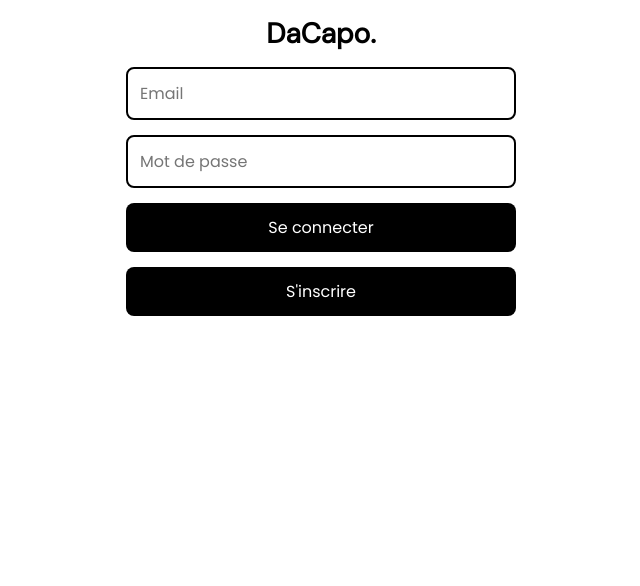
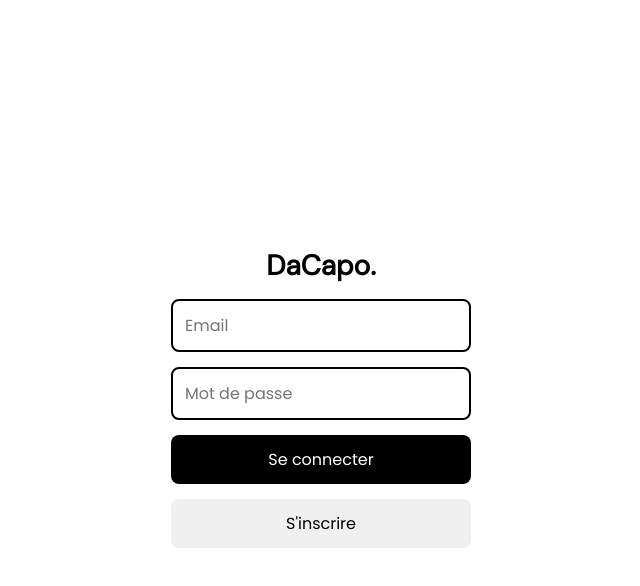
Before and after one commit to colinslda/dakapote, a plain HTML site: page login.html in a window 1280 px wide. Shown: the whole page, without its empty margins (319-959 px from the left). Drawn offline with Linux system fonts and the light colour scheme.

Commit message:
Update styles.css

```diff
--- a/styles.css
+++ b/styles.css
@@ -28,7 +28,7 @@ header {
     top: 0;
     width: 390px;
     background: #fff;
-    z-index: 20; /* Augmenté pour rester au-dessus */
+    z-index: 20;
     box-shadow: 0 2px 10px rgba(0,0,0,0.1);
 }
 
@@ -50,7 +50,7 @@ h1 {
 .tab-content {
     display: none;
     padding: 20px;
-    height: calc(100% - 140px); /* Ajusté pour éviter le chevauchement */
+    height: calc(100% - 120px); /* Ajusté pour la nav remontée */
     overflow-y: auto;
     animation: slideIn 0.3s ease;
 }
@@ -115,14 +115,14 @@ button:hover {
 
 .bottom-nav {
     position: fixed;
-    bottom: 0;
+    bottom: 10px; /* Remonté de 10px */
     width: 390px;
     background: #fff;
     display: flex;
     justify-content: space-around;
     padding: 10px 0;
     box-shadow: 0 -2px 10px rgba(0,0,0,0.1);
-    z-index: 20; /* Augmenté pour rester au-dessus */
+    z-index: 20;
 }
 
 .nav-item {
@@ -200,6 +200,26 @@ button:hover {
     border: 2px solid #000;
 }
 
+/* Login Styles */
+.login-container {
+    height: 100vh;
+    display: flex;
+    flex-direction: column;
+    justify-content: center;
+    align-items: center;
+    padding: 20px;
+}
+
+.login-container form {
+    width: 100%;
+    max-width: 300px;
+}
+
+#signup {
+    background: #f0f0f0;
+    color: #000;
+}
+
 @keyframes slideIn {
     from { transform: translateY(20px); opacity: 0; }
     to { transform: translateY(0); opacity: 1; }
```
